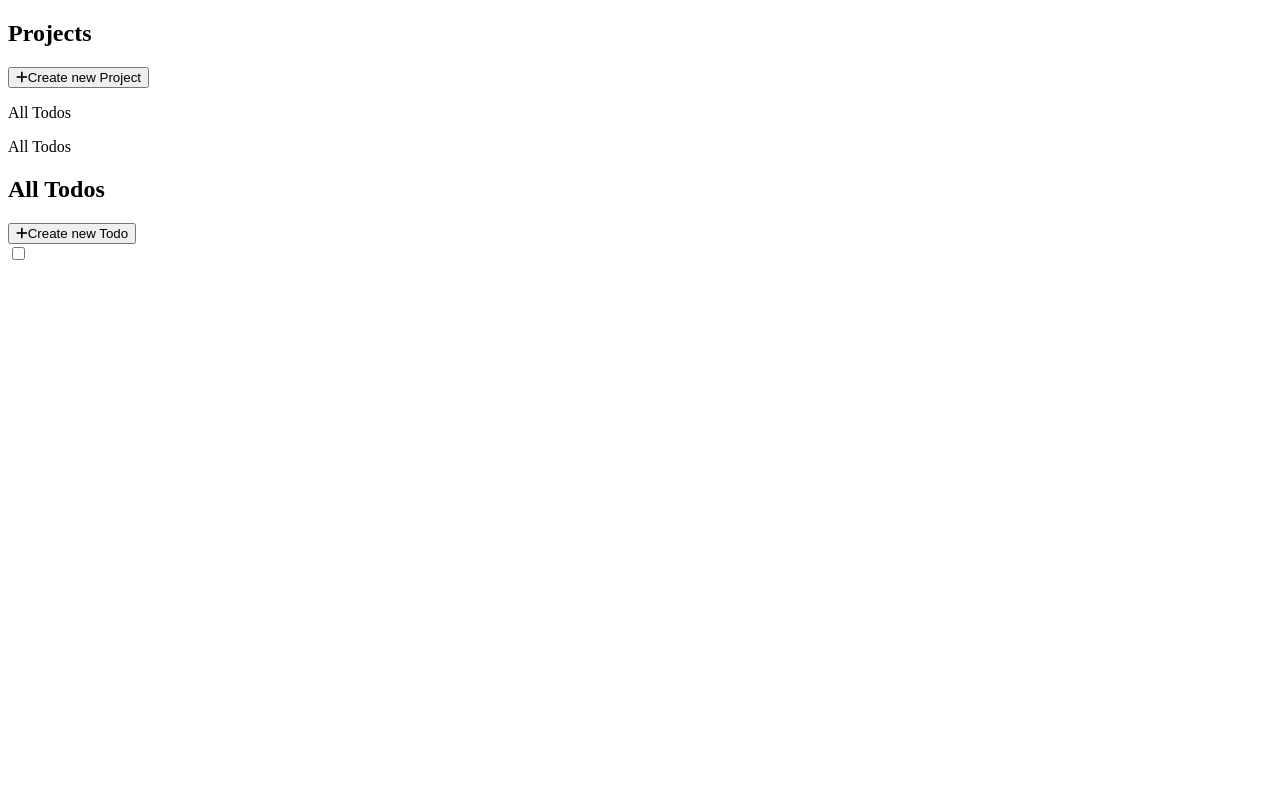
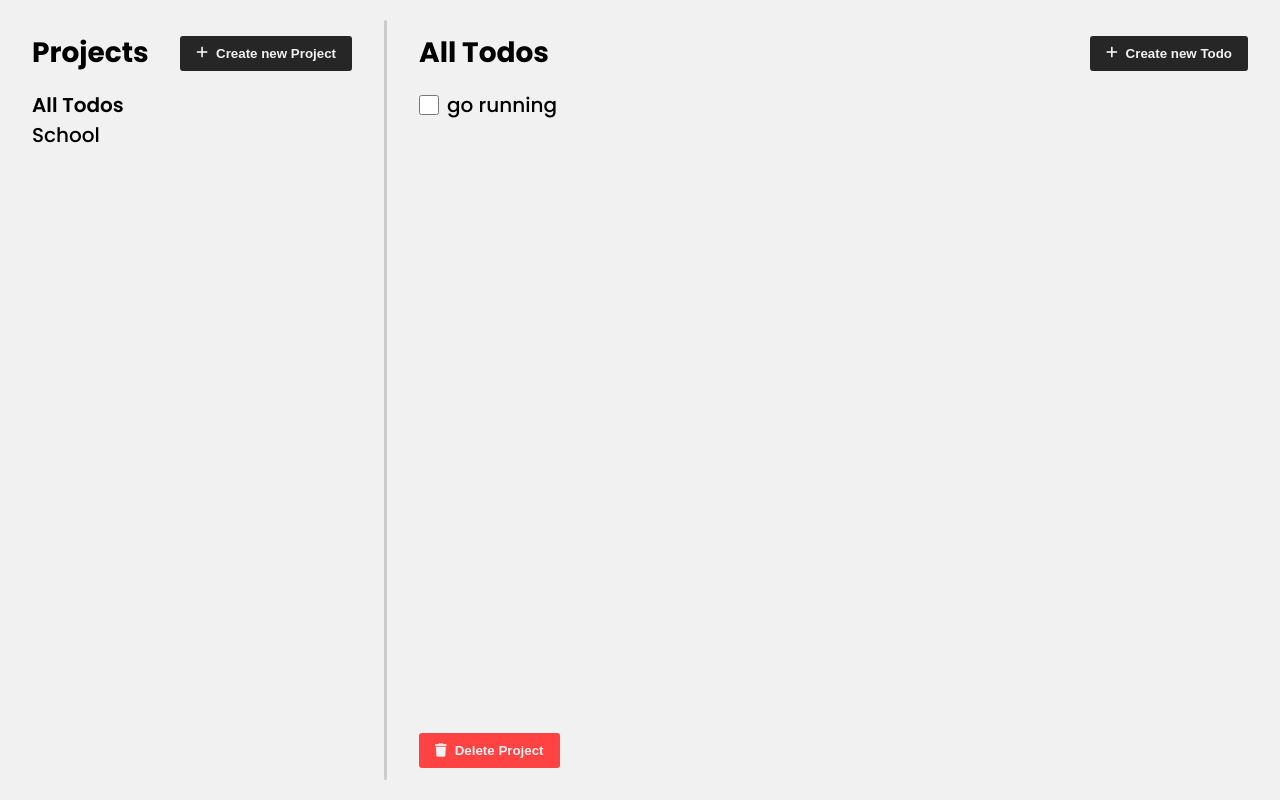
Before and after one commit to MatejTribula/todo_list, a website built with webpack: page src/index.html in a window 1280 px wide. Built offline with nearby package versions, Linux system fonts and the light colour scheme.

Commit message:
created all the required CSS to match the design created in Figma

```diff
--- a/src/index.html
+++ b/src/index.html
@@ -20,11 +20,13 @@
             <div class="item project current">
                 <p>All Todos</p>
             </div>
-            <div class="item project current">
-                <p>All Todos</p>
+            <div class="item project">
+                <p>School</p>
             </div>
         </div>
+
     </section>
+    <div class="line"></div>
     <section id="todoContainer" class="item-container todo-container">
         <div class="section-head">
             <h2>All Todos</h2>
@@ -34,10 +36,39 @@
 
         <div class="item-container todo-container">
             <div class="item todo current">
-                <input type="checkbox" name="" id=""><label for=""></label>
+                <input type="checkbox"><label>go running</label>
             </div>
         </div>
+        <button id="deleteProjectBtn" class="btn btn-warning"><i class="fa-solid fa-trash"></i>Delete Project</button>
     </section>
+
+    <!-- <div class="popup-container">
+        <div class="section-head">
+            <h3>New Project</h3>
+            <button class="btn-clean btn-close"><i class="fa-solid fa-xmark"></i></button>
+        </div>
+        <form action="post">
+            <div class="label-input">
+                <label for="projectTitle">Title</label>
+                <input type="text" name="project title" id="projectTtitle" placeholder="Type here...">
+            </div>
+            <button type="submit" class="btn btn-regular"><i class="fa-solid fa-plus"></i>Create new
+                Project</button>
+
+    </div> -->
+    <!-- <div class="popup-container">
+        <div class="section-head">
+            <h3>New Todo</h3>
+            <button class="btn-clean btn-close"><i class="fa-solid fa-xmark"></i></button>
+            <form action="post">
+                <div class="label-input">
+                <label for="todoTitle">Title</label>
+                <input type="text" name="todo title" id="todoTtitle" placeholder="Type here...">
+                </div>
+                <button type="submit" class="btn btn-regular"><i class="fa-solid fa-plus"></i>Create new
+                    Todo</button>
+        </div>
+    </div> -->
 </body>
 
 </html>
--- a/src/main.css
+++ b/src/main.css
@@ -1,15 +1,245 @@
+@import url('https://fonts.googleapis.com/css2?family=Poppins:ital,wght@0,100;0,200;0,300;0,400;0,500;0,600;0,700;0,800;0,900;1,100;1,200;1,300;1,400;1,500;1,600;1,700;1,800;1,900&display=swap');
+
 :root {
     --clr-black: #262626;
     --clr-white: #f1f1f1;
+    --clr-grey: #cccccc;
+    --clr-warning: #ff4343;
+    --clr-primary: #7371FC;
+
+    --clr-black-hover: rgba(38, 38, 38, 0.8);
+    --clr-grey-hover: rgba(204, 204, 204, 0.4);
+    --clr-warning-hover: rgba(255, 67, 67, 0.85);
+
+
 
     --border-small: 3px;
     --border-regular: 5px;
 
+    --small-padding: 2rem 1rem;
+    --regular-padding: 2rem;
+
+    --regular-shadow: 0px 0px 30px rgba(0, 0, 0, 0.1);
+
+    --font-weight-regular: 500;
+    --font-weight-semibold: 600;
+}
+
+/* GENERAL */
+* {
+    box-sizing: border-box;
+    padding: 0;
+    margin: 0;
 
 }
 
-* {
-    box-sizing: border-box;
+body {
+    background-color: var(--clr-white);
+
+    font-size: 16px;
+    font-family: "Poppins", sans-serif;
+    font-weight: var(--font-weight-regular);
+    font-style: normal;
+
+    width: 100vw;
+    height: 100vh;
+    display: grid;
+
+    grid-template-columns: 30% auto 1fr;
+    grid-template-rows: 1fr;
+
+    overflow: hidden;
 }
 
-body {}
+
+/* TEXT */
+h2 {
+    font-size: 1.75rem;
+}
+
+h3 {
+    font-size: 1.5rem;
+}
+
+label {
+    font-size: 1rem;
+    font-weight: bold;
+}
+
+.item {
+    font-size: 1.25rem;
+    padding: 0 1rem;
+}
+
+.item label {
+    font-size: 1.25rem;
+    font-weight: var(--font-weight-regular);
+}
+
+.item,
+.item label,
+button {
+    cursor: pointer;
+}
+
+.project.current {
+    font-weight: var(--font-weight-semibold);
+}
+
+
+/* LAYOUT */
+.line {
+    width: 3px;
+    height: 95%;
+    background-color: var(--clr-grey);
+    align-self: center;
+    border-radius: var(--border-regular);
+}
+
+body>section {
+    padding: var(--small-padding);
+    display: flex;
+    flex-direction: column;
+    gap: 1rem;
+}
+
+body>section.todo-container {
+    position: relative;
+}
+
+.section-head {
+    display: flex;
+    align-items: center;
+    justify-content: space-between;
+}
+
+body>section .section-head {
+    padding: 0 1rem;
+}
+
+.item {
+    display: flex;
+    gap: 0.5rem;
+    align-items: center;
+}
+
+input[type='checkbox'] {
+    width: 20px;
+    height: 20px;
+    cursor: pointer;
+}
+
+/* COMPONENTS */
+/* btns */
+.btn {
+    background-color: none;
+    border: none;
+    padding: 10px 1rem;
+    font-weight: bold;
+    border-radius: var(--border-small);
+
+    display: flex;
+    align-items: center;
+    justify-content: center;
+    gap: 0.5rem;
+
+}
+
+.btn-regular {
+    background-color: var(--clr-black);
+    color: var(--clr-white);
+}
+
+.btn-warning {
+    background-color: var(--clr-warning);
+    color: var(--clr-white);
+}
+
+.btn-clean {
+    background-color: none;
+    border: none;
+    font-size: 1.5rem;
+}
+
+#deleteProjectBtn {
+    position: absolute;
+    bottom: 2rem;
+    left: 2rem;
+}
+
+
+
+/* popup containers */
+.popup-container {
+    min-width: 25vw;
+
+    position: absolute;
+    transform: translate(-50%, -50%);
+    top: 50%;
+    left: 50%;
+
+    background-color: var(--clr-white);
+    padding: var(--regular-padding);
+    border-radius: var(--border-regular);
+    box-shadow: var(--regular-shadow);
+
+    display: flex;
+    flex-direction: column;
+    gap: 0.5rem;
+
+}
+
+/* form */
+form {
+    display: flex;
+    flex-direction: column;
+    gap: 2rem;
+}
+
+.label-input {
+    display: flex;
+    flex-direction: column;
+    gap: 0.25rem;
+}
+
+input[type=text] {
+    background-color: transparent;
+    border: none;
+    border-bottom: 2px solid var(--clr-black);
+
+    font-size: 1.25rem;
+    padding-bottom: 0.5rem;
+}
+
+input[type=text]:focus {
+    outline: none;
+    border-color: var(--clr-primary);
+}
+
+
+
+/* HOVER */
+.btn-regular:hover {
+    background-color: var(--clr-black-hover);
+}
+
+.btn-warning:hover {
+    background-color: var(--clr-warning-hover);
+}
+
+.btn-clean:hover {
+    color: var(--clr-black-hover);
+}
+
+.item:hover {
+    /* font-weight: var(--font-weight-semibold); */
+    background-color: var(--clr-grey-hover);
+    border-radius: var(--border-regular);
+}
+
+
+/* ACTIVE */
+
+.btn:active {
+    scale: 0.98;
+}
```
Also changed, not shown: dist/bundle.js, dist/index.html.
